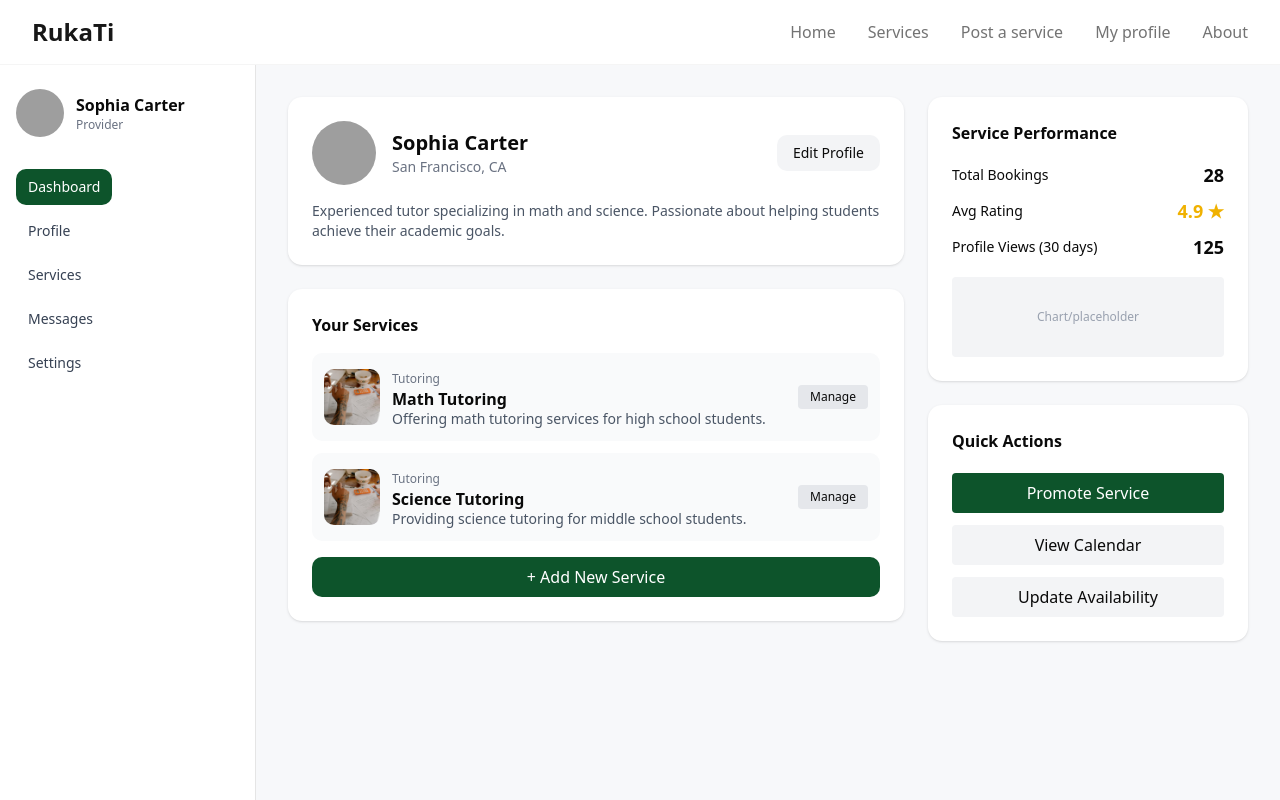
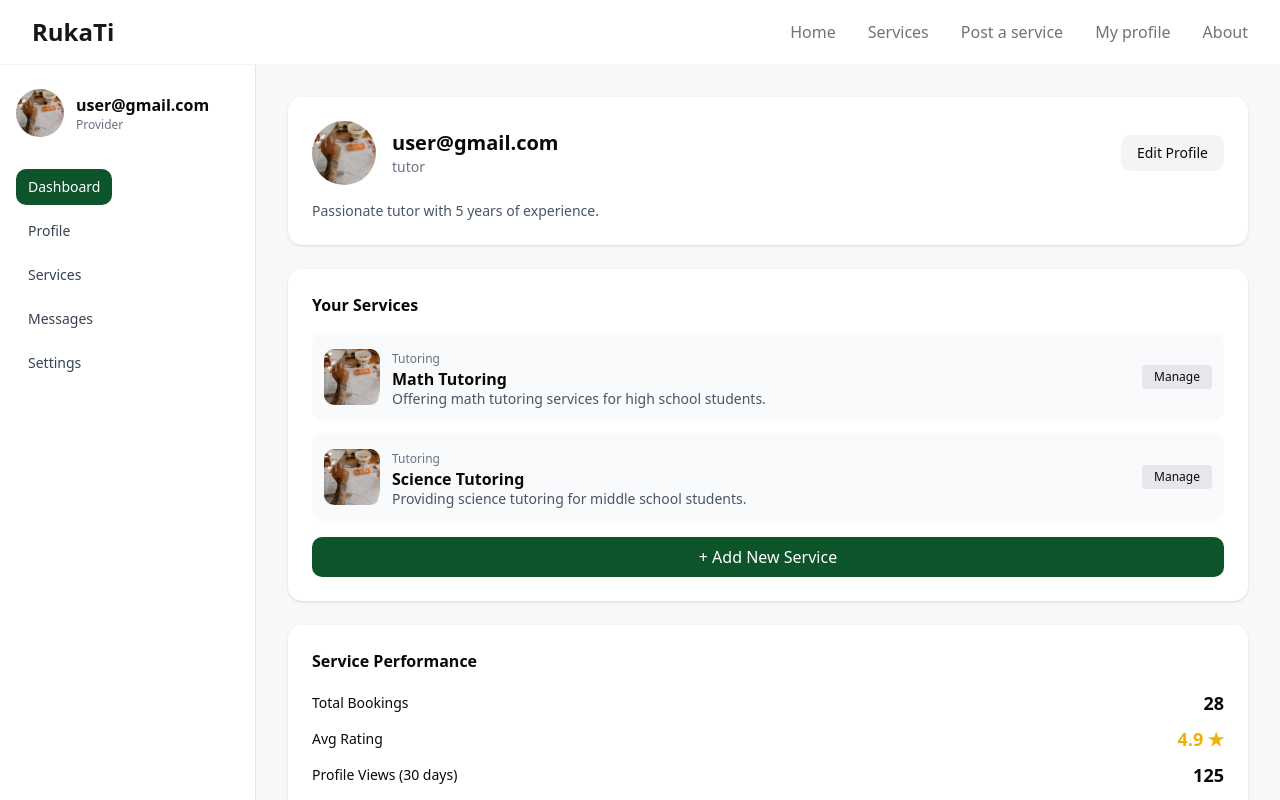
Before and after one commit to tamadekk/RukaTi, a React (Vite) app: page /profile in a window 1280 px wide. Shown: the top 800 px of the page. Built offline with nearby package versions, Linux system fonts and the light colour scheme; no server answers; grey boxes are pictures that could not be loaded.

Commit message:
feat: add dashboard page

```diff
--- /dev/null
+++ b/src/components/dashboard/main-section-dashboard.tsx
@@ -0,0 +1,32 @@
+import type { UserProfile } from "@/types/user";
+import ProfileCard from "./profile/profile-card";
+import ServicesSection from "./profile/services-section";
+
+type MainSectionProps = {
+  userProfile: UserProfile | null;
+};
+
+const mockServices = [
+  {
+    title: "Math Tutoring",
+    category: "Tutoring",
+    description: "Offering math tutoring services for high school students.",
+    image: "/src/assets/tutorTile.jpg",
+  },
+  {
+    title: "Science Tutoring",
+    category: "Tutoring",
+    description: "Providing science tutoring for middle school students.",
+    image: "/src/assets/tutorTile.jpg",
+  },
+];
+const MainSection = ({ userProfile }: MainSectionProps) => {
+  return (
+    <section className="flex-1 flex flex-col gap-4 md:gap-6">
+      <ProfileCard user={userProfile} />
+      <ServicesSection services={mockServices} />
+    </section>
+  );
+};
+
+export default MainSection;
--- /dev/null
+++ b/src/components/dashboard/profile/profile-card.tsx
@@ -0,0 +1,32 @@
+import type { UserProfile } from "@/types/user";
+
+const ProfileCard = ({ user }: { user?: UserProfile | null }) => {
+  const name = user?.email ?? "Unknown user";
+  const location = user?.role ?? "";
+  const description = user?.bio ?? "";
+  const avatar = user?.profile_image_url ?? "/src/assets/tutorTile.jpg";
+
+  return (
+    <div className="bg-white rounded-xl shadow p-4 md:p-6 flex flex-col gap-2">
+      <div className="flex flex-col sm:flex-row items-center gap-4">
+        <img
+          src={avatar}
+          alt="avatar"
+          className="w-16 h-16 rounded-full object-cover"
+        />
+        <div className="flex-1 text-center sm:text-left">
+          <div className="text-lg md:text-xl font-semibold">{name}</div>
+          <div className="text-gray-500 text-sm">{location}</div>
+        </div>
+        <button className="w-full sm:w-auto mt-2 sm:mt-0 px-4 py-2 rounded-lg bg-gray-100 hover:bg-gray-200 font-medium text-sm">
+          Edit Profile
+        </button>
+      </div>
+      <div className="text-gray-600 text-sm mt-2 text-center sm:text-left">
+        {description}
+      </div>
+    </div>
+  );
+};
+
+export default ProfileCard;
--- /dev/null
+++ b/src/components/dashboard/profile/sidebar.tsx
@@ -0,0 +1,55 @@
+import type { UserProfile } from "@/types/user";
+
+type SideBarProps = {
+  user?: UserProfile | null;
+};
+
+const Sidebar = ({ user }: SideBarProps) => {
+  const name = user?.email ?? "Provider";
+  const avatar = user?.profile_image_url ?? "/src/assets/tutorTile.jpg";
+
+  return (
+    <aside className="w-full md:w-64 bg-white border-r flex flex-row md:flex-col justify-between py-4 md:py-6 px-2 md:px-4 h-20 md:h-auto fixed md:static bottom-0 left-0 right-0 z-20 md:z-auto">
+      <div className="flex flex-row md:flex-col w-full">
+        <div className="flex items-center gap-3 mb-0 md:mb-8 flex-1 md:flex-none">
+          <img
+            src={avatar}
+            alt="avatar"
+            className="w-10 h-10 md:w-12 md:h-12 rounded-full object-cover"
+          />
+          <div className="hidden md:block">
+            <div className="font-semibold text-base">{name}</div>
+            <div className="text-xs text-gray-500">Provider</div>
+          </div>
+        </div>
+        <nav className="flex flex-1 flex-row md:flex-col gap-2 justify-center md:justify-start items-center md:items-start">
+          <SidebarLink label="Dashboard" active />
+          <SidebarLink label="Profile" />
+          <SidebarLink label="Services" />
+          <SidebarLink label="Messages" />
+          <SidebarLink label="Settings" />
+        </nav>
+      </div>
+      <button className="hidden md:flex items-center gap-2 px-3 py-2 rounded-lg bg-gray-100 hover:bg-gray-200 text-gray-700 text-sm mt-4">
+        <span className="material-icons text-base">Logout</span>
+      </button>
+    </aside>
+  );
+};
+
+export default Sidebar;
+
+const SidebarLink = ({
+  label,
+  active = false,
+}: {
+  label: string;
+  active?: boolean;
+}) => (
+  <a
+    href="#"
+    className={`flex items-center gap-2 px-3 py-2 rounded-lg text-sm font-medium ${active ? "bg-green-900 text-white" : "text-gray-700 hover:bg-gray-100"}`}
+  >
+    {label}
+  </a>
+);
--- a/src/components/profile-dashboard.tsx
+++ b/src/components/profile-dashboard.tsx
@@ -1,42 +1,37 @@
-import Sidebar from "@/components/profile/sidebar";
-import ProfileCard from "@/components/profile/profile-card";
-import ServicesSection from "@/components/profile/services-section";
-import ServicePerformance from "@/components/profile/service-performance";
-import QuickActions from "@/components/profile/quick-actions";
+import { useEffect } from "react";
+import Sidebar from "@/components/dashboard/profile/sidebar";
+import ServicePerformance from "@/components/dashboard/profile/service-performance";
+import QuickActions from "@/components/dashboard/profile/quick-actions";
+import { useUserProfileStore } from "@/store/userProfileStore";
+import type { UserProfile } from "@/types/user";
+import MainSection from "./dashboard/main-section-dashboard";
 
-const mockUser = {
-  name: "Sophia Carter",
-  location: "San Francisco, CA",
-  description:
-    "Experienced tutor specializing in math and science. Passionate about helping students achieve their academic goals.",
-  avatar: "https://randomuser.me/api/portraits/women/44.jpg",
+const mockUser: UserProfile = {
+  user_id: "1",
+  email: "user@gmail.com",
+  phone_number: "123-456-7890",
+  role: "tutor",
+  rating: 4.8,
+  profile_image_url: null,
+  bio: "Passionate tutor with 5 years of experience.",
+  created_at: new Date().toISOString(),
 };
 
-const mockServices = [
-  {
-    title: "Math Tutoring",
-    category: "Tutoring",
-    description: "Offering math tutoring services for high school students.",
-    image: "/src/assets/tutorTile.jpg",
-  },
-  {
-    title: "Science Tutoring",
-    category: "Tutoring",
-    description: "Providing science tutoring for middle school students.",
-    image: "/src/assets/tutorTile.jpg",
-  },
-];
+export default function ProfileDashboard() {
+  //TODO: remove mock data and fetch real user profile data
+  const setUserProfile = useUserProfileStore((state) => state.setUserProfile);
+  const userProfile = useUserProfileStore((state) => state.userProfile);
 
-export default function ProfileDashboard() {
+  useEffect(() => {
+    setUserProfile(mockUser);
+  }, [setUserProfile]);
+
   return (
     <div className="flex flex-col min-h-screen bg-[#f7f8fa] md:flex-row">
-      <Sidebar user={mockUser} />
+      <Sidebar user={userProfile} />
       <main className="flex-1 p-2 sm:p-4 md:p-8 flex flex-col lg:flex-row gap-4 md:gap-6 mt-20 md:mt-0">
-        <section className="flex-1 flex flex-col gap-4 md:gap-6">
-          <ProfileCard user={mockUser} />
-          <ServicesSection services={mockServices} />
-        </section>
-        <aside className="w-full lg:w-80 flex flex-col gap-4 md:gap-6">
+        <aside className="w-full flex flex-col gap-4 md:gap-6">
+          <MainSection userProfile={userProfile} />
           <ServicePerformance />
           <QuickActions />
         </aside>
--- a/src/components/profile/profile-card.tsx
+++ /dev/null
@@ -1,27 +0,0 @@
-const ProfileCard = ({
-  user,
-}: {
-  user: { name: string; location: string; description: string; avatar: string };
-}) => (
-  <div className="bg-white rounded-xl shadow p-4 md:p-6 flex flex-col gap-2">
-    <div className="flex flex-col sm:flex-row items-center gap-4">
-      <img
-        src={user.avatar}
-        alt="avatar"
-        className="w-16 h-16 rounded-full object-cover"
-      />
-      <div className="flex-1 text-center sm:text-left">
-        <div className="text-lg md:text-xl font-semibold">{user.name}</div>
-        <div className="text-gray-500 text-sm">{user.location}</div>
-      </div>
-      <button className="w-full sm:w-auto mt-2 sm:mt-0 px-4 py-2 rounded-lg bg-gray-100 hover:bg-gray-200 font-medium text-sm">
-        Edit Profile
-      </button>
-    </div>
-    <div className="text-gray-600 text-sm mt-2 text-center sm:text-left">
-      {user.description}
-    </div>
-  </div>
-);
-
-export default ProfileCard;
--- a/src/components/profile/sidebar.tsx
+++ /dev/null
@@ -1,49 +0,0 @@
-const Sidebar = ({ user }: { user: { name: string; avatar: string } }) => (
-  <aside className="w-full md:w-64 bg-white border-r flex flex-row md:flex-col justify-between py-4 md:py-6 px-2 md:px-4 h-20 md:h-auto fixed md:static bottom-0 left-0 right-0 z-20 md:z-auto">
-    <div className="flex flex-row md:flex-col w-full">
-      <div className="flex items-center gap-3 mb-0 md:mb-8 flex-1 md:flex-none">
-        <img
-          src={user.avatar}
-          alt="avatar"
-          className="w-10 h-10 md:w-12 md:h-12 rounded-full object-cover"
-        />
-        <div className="hidden md:block">
-          <div className="font-semibold text-base">{user.name}</div>
-          <div className="text-xs text-gray-500">Provider</div>
-        </div>
-      </div>
-      <nav className="flex flex-1 flex-row md:flex-col gap-2 justify-center md:justify-start items-center md:items-start">
-        <SidebarLink label="Dashboard" active />
-        <SidebarLink label="Profile" />
-        <SidebarLink label="Services" />
-        <SidebarLink label="Messages" />
-        <SidebarLink label="Settings" />
-      </nav>
-    </div>
-    <button className="hidden md:flex items-center gap-2 px-3 py-2 rounded-lg bg-gray-100 hover:bg-gray-200 text-gray-700 text-sm mt-4">
-      <span className="material-icons text-base">logout</span> Logout
-    </button>
-    <button className="flex md:hidden items-center justify-center w-full py-2 rounded-lg bg-gray-100 hover:bg-gray-200 text-gray-700 text-sm">
-      <span className="material-icons text-base">logout</span>
-    </button>
-  </aside>
-);
-
-export default Sidebar;
-
-const SidebarLink = ({
-  label,
-  active = false,
-}: {
-  label: string;
-  active?: boolean;
-}) => (
-  <a
-    href="#"
-    className={`flex items-center gap-2 px-3 py-2 rounded-lg text-sm font-medium ${
-      active ? "bg-green-900 text-white" : "text-gray-700 hover:bg-gray-100"
-    }`}
-  >
-    {label}
-  </a>
-);
--- /dev/null
+++ b/src/store/userProfileStore.ts
@@ -0,0 +1,12 @@
+import { create } from "zustand";
+import type { UserProfile } from "@/types/user";
+
+type UserProfileStore = {
+  setUserProfile: (user: UserProfile) => void;
+  userProfile: UserProfile | null;
+};
+
+export const useUserProfileStore = create<UserProfileStore>((set) => ({
+  setUserProfile: (user: UserProfile) => set({ userProfile: user }),
+  userProfile: null,
+}));
--- /dev/null
+++ b/src/types/user.ts
@@ -0,0 +1,13 @@
+import type { User } from "@supabase/supabase-js";
+
+export type UserProfile = {
+  user_id: string;
+  email: string;
+  phone_number: string;
+  role: string;
+  rating: number | null;
+  profile_image_url: string | null;
+  bio: string | null;
+  created_at: Date | string | null;
+};
+export type { User };
```
Also changed, not shown: src/components/dashboard/profile/quick-actions.tsx (renamed from src/components/profile/quick-actions.tsx), src/components/dashboard/profile/service-performance.tsx (renamed from src/components/profile/service-performance.tsx), src/components/dashboard/profile/services-section.tsx (renamed from src/components/profile/services-section.tsx).
